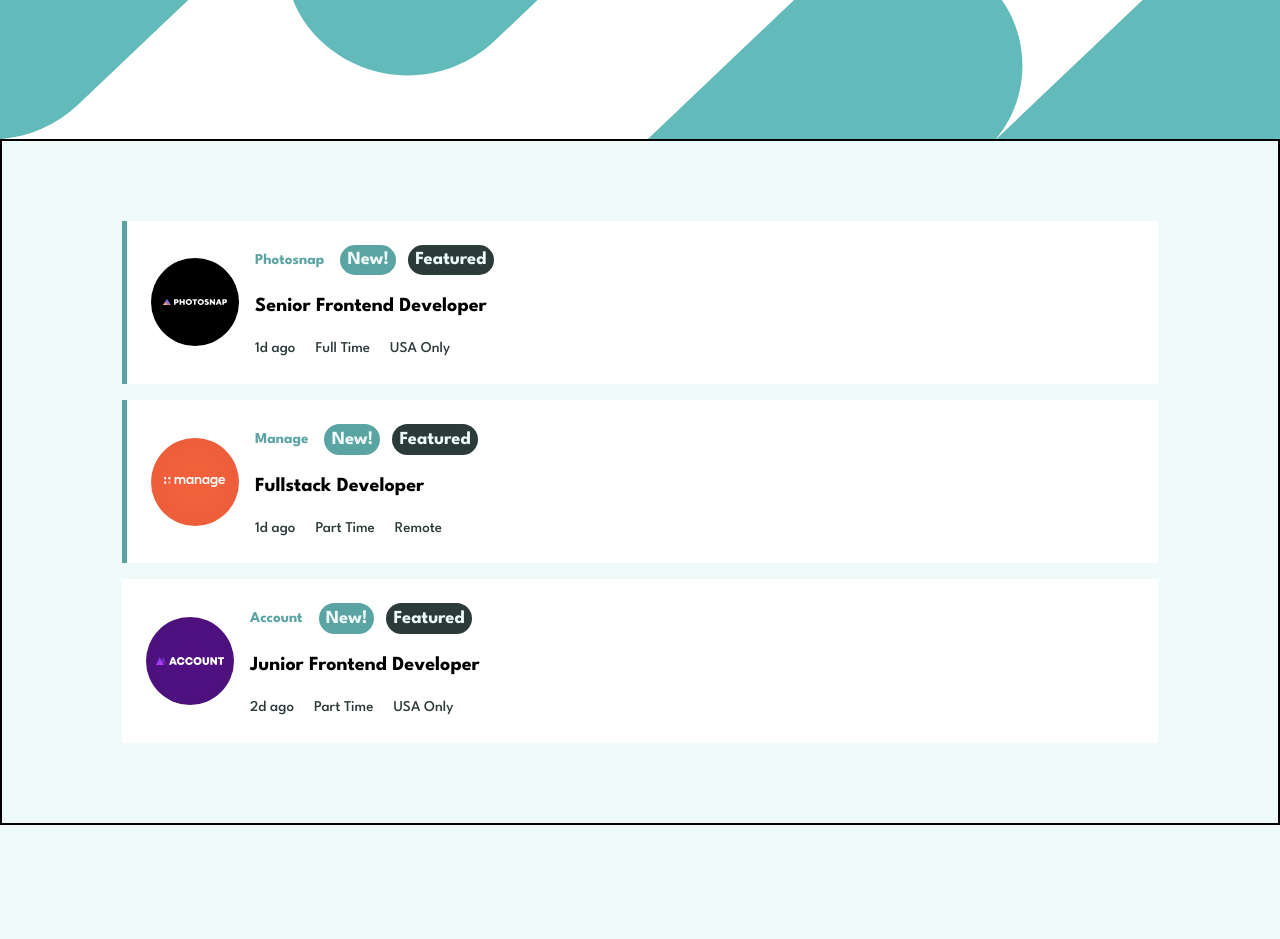
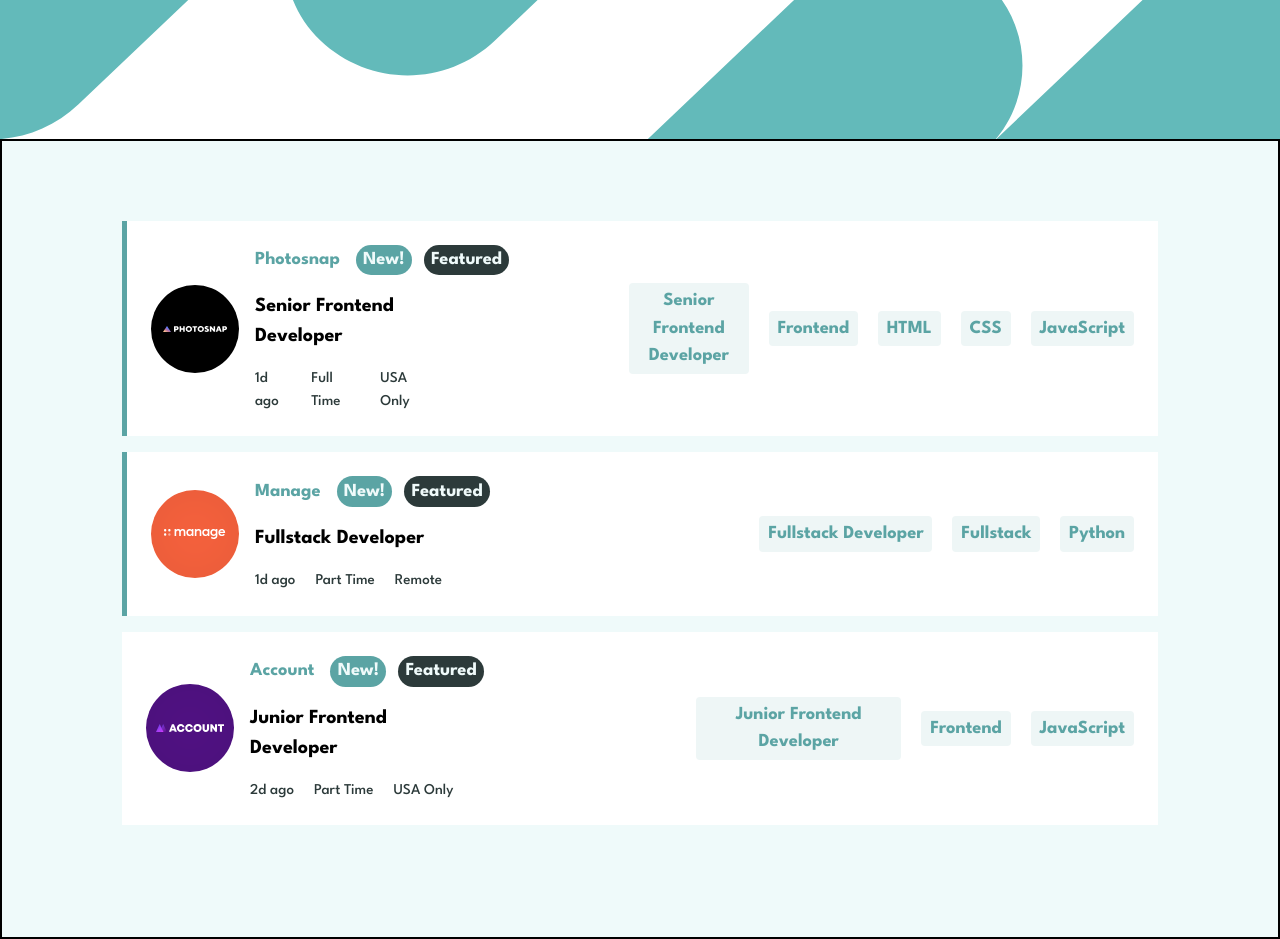
Before and after one commit to DrZero1234/FEM_job_filter, a React (Vite) app: page / in a window 1280 px wide. Built offline with nearby package versions, Linux system fonts and the light colour scheme.

Commit message:
JobList style done

```diff
--- a/src/App.css
+++ b/src/App.css
@@ -82,4 +82,5 @@ header img,svg {
   display: grid;
   min-height: 100vh;
   background-color: hsl(180, 52%, 96%);
+  gap: 3rem;
 }
--- a/src/App.jsx
+++ b/src/App.jsx
@@ -82,6 +82,7 @@ function App() {
     fs_status_btn: "1.15rem",
 
     padding_status_btn: ".1rem .45rem",
+    padding_btn_lg: ".25rem .55rem",
 
     fw_normal: 500,
     fw_bold: 700,
@@ -95,6 +96,11 @@ function App() {
 const JobTab = ({jobData}) => {
   const new_key = jobData.new;
   const {id,company,logo,featured,position,role,level,postedAt,contract,location,languages,tools} = jobData;
+
+  // Right side of the
+  const right_btn_data = [position,role,].concat(...languages);
+
+  console.log(right_btn_data)
 
 
 
@@ -129,7 +135,7 @@ const JobTab = ({jobData}) => {
   const CompanyName = styled.h2`
     color: ${props => props.theme.primary_500};
     font-weight: ${props => props.theme.fw_bold};
-    font-size ${props => props.theme.fs_status_btn};
+    font-size: ${props => props.theme.fs_status_btn};
   `
   const JobStatusWrapper = styled.div`
     display: flex;
@@ -158,11 +164,16 @@ const JobTab = ({jobData}) => {
   `
 
   const PositionText = styled.h1`
-    grid-area:position-name;
-    font-size: ${props => props.theme.fs_title};
-    font-weight: ${props => props.theme.fw_bold};
-  `
+    grid-area: position-name;
+    font-size: ${(props) => props.theme.fs_title};
+    font-weight: ${(props) => props.theme.fw_bold};
+    &:hover {
+      color: ${(props) => props.theme.primary_500};
+      cursor: pointer
+    }
+  `;
 
+  // Grey text on tab
   const JobTimeList = styled.ul`
     display: flex;
     color: ${props => props.theme.neutral[200]};
@@ -171,7 +182,16 @@ const JobTab = ({jobData}) => {
     grid-area: job-details;
   `
 
-  return(
+  const RightBtnWrapper = styled(JobTimeList) `
+    align-items:center;
+    grid-area: none;
+  `
+
+
+
+
+
+  return (
     <JobInterface>
       <JobInfo>
         <CompanyStatusWrapper>
@@ -181,7 +201,7 @@ const JobTab = ({jobData}) => {
             <FeaturedBtn>Featured</FeaturedBtn>
           </JobStatusWrapper>
         </CompanyStatusWrapper>
-          <PositionImage as="img" src={logo}/>
+        <PositionImage as="img" src={logo} />
         <PositionText>{position}</PositionText>
         <JobTimeList>
           <li>{postedAt}</li>
@@ -189,11 +209,45 @@ const JobTab = ({jobData}) => {
           <li>{location}</li>
         </JobTimeList>
       </JobInfo>
+
+      <RightBtnWrapper>
+        {right_btn_data.map((data) => (
+          <li>
+            <JobFilterButton handleClick={() => console.log("Test")} text={data} />
+          </li>
+        ))}
+      </RightBtnWrapper>
     </JobInterface>
-  )
+  );
+}
 
 
+// Seperate component
+const JobFilterButton = ({handleClick,text}) =>{
+  const FilterButton = styled.button`
+    background-color: ${(props) => props.theme.neutral[800]};
+    color: ${(props) => props.theme.primary_500};
+    padding: ${(props) => props.theme.padding_btn_lg};
+    font-weight: ${(props) => props.theme.fw_bold};
+    font-size: ${(props) => props.theme.fs_status_btn};
+    border: none;
+    border-radius: 0.25rem;
+    cursor: pointer;
+    &:hover {
+      background-color: ${(props) => props.theme.primary_500};
+      color: ${(props) => props.theme.neutral[800]};
     }
+  `;
+
+  return(
+    <FilterButton onClick={() => handleClick()}>{text}</FilterButton>
+  )
+}
+
+const FilterTab = () => {
+  return(<h1>Lel</h1>)
+}
+
 
 const JobsListing = ({jobs_arr}) => {
 
@@ -206,6 +260,7 @@ const JobsListing = ({jobs_arr}) => {
     display: flex;
     flex-direction: column;
     gap: 1rem;
+
   `;
 
   return (
@@ -234,11 +289,11 @@ const JobsListing = ({jobs_arr}) => {
           </picture>
         </header>
 
+        <main>
           <div className="main-container">
-          <main>
             <JobsListing jobs_arr={MOCK_DATA} />
+          </div>
         </main>
-        </div>
       </div>
     </ThemeProvider>
   );
```
Lines whose indentation alone changed are shown as unchanged.
